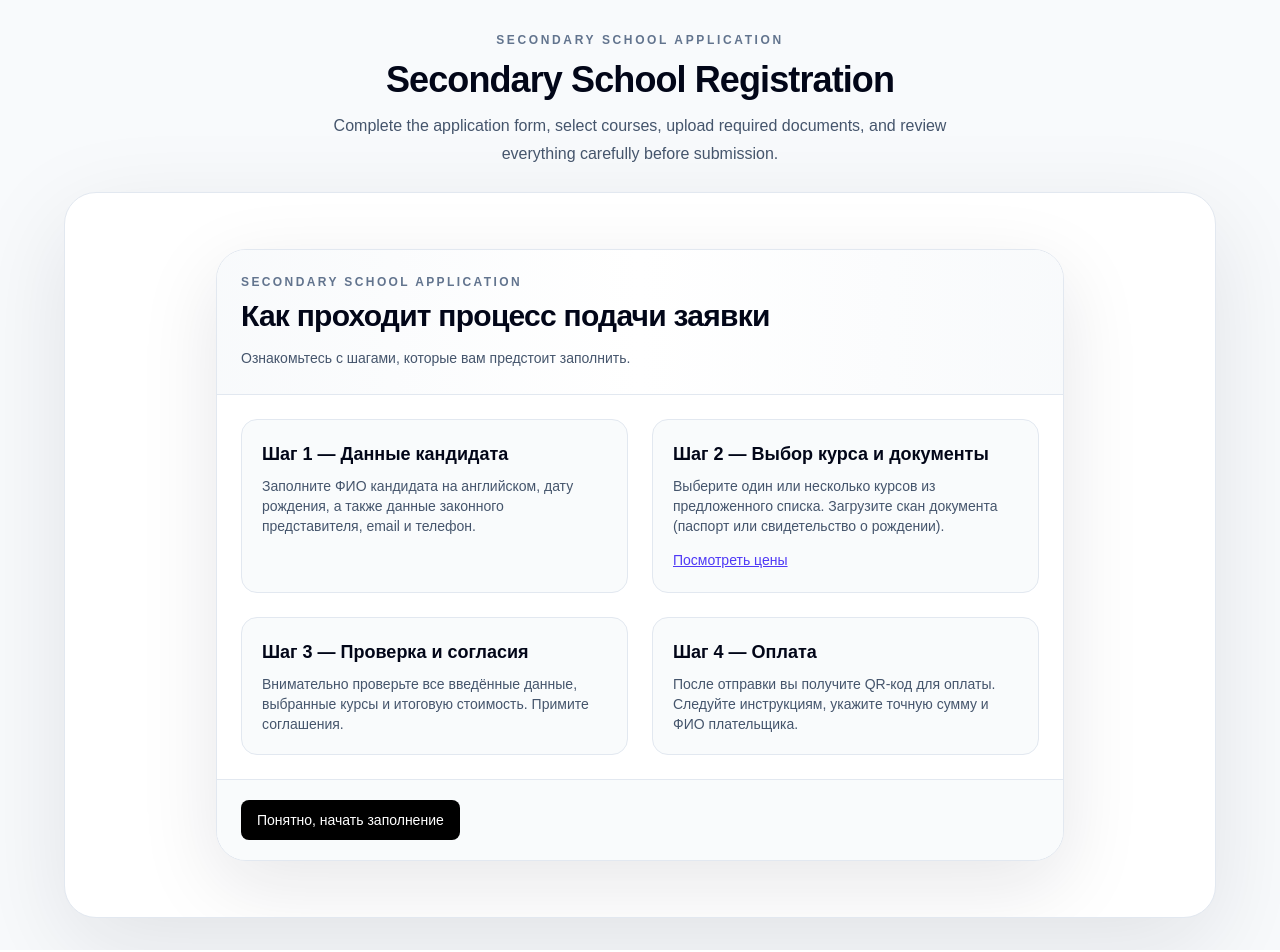
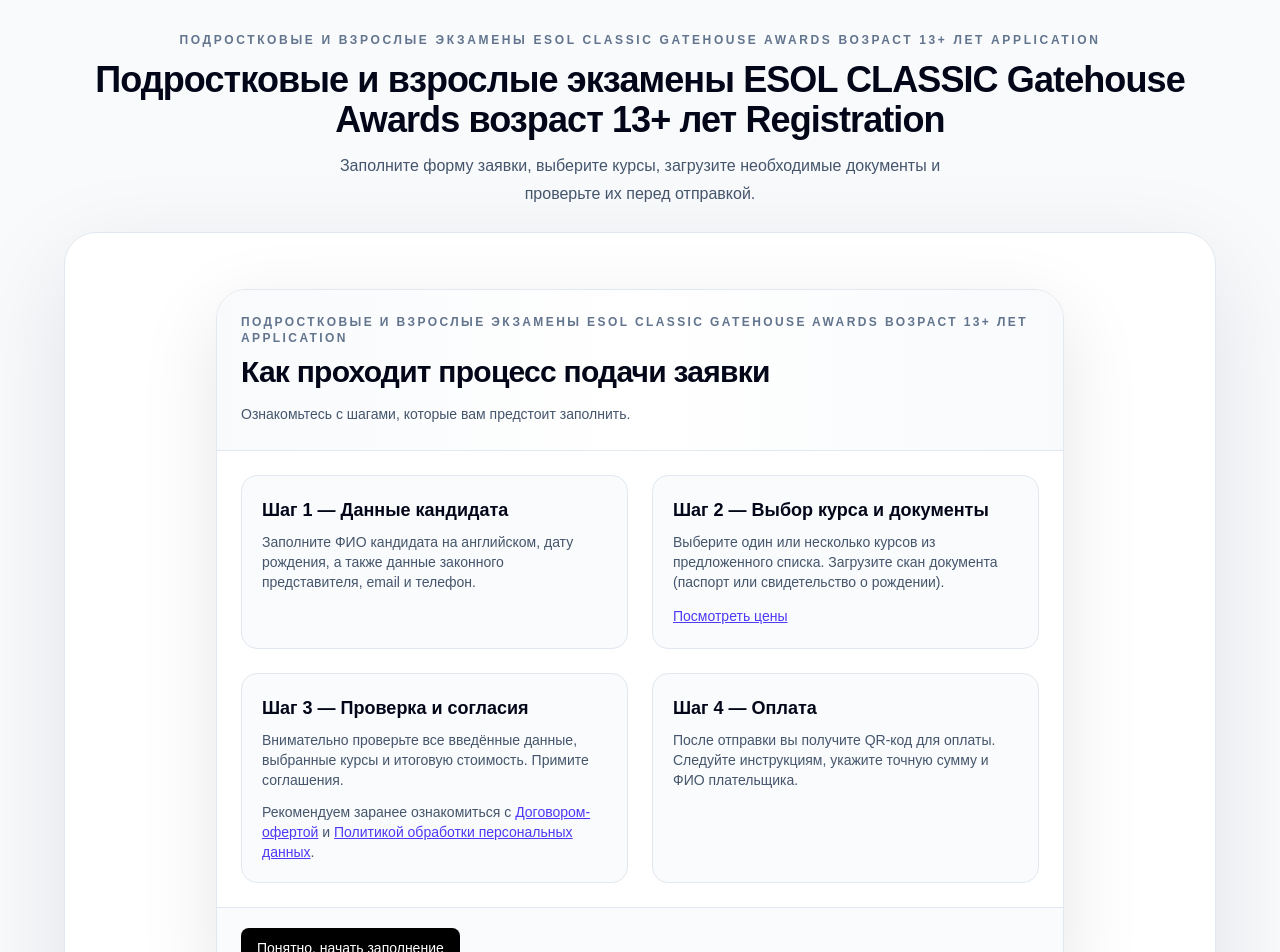
Before and after one commit to infols2021-lab/ga_reg_tefl, a Next.js app: page /apply/schools/secondary in a window 1280 px wide. Shown: the top 952 px of the page. Built offline with nearby package versions, Linux system fonts and the light colour scheme; no server answers.

Commit message:
feat: smart configuration loading

```diff
--- a/app/apply/schools/primary/page.tsx
+++ b/app/apply/schools/primary/page.tsx
@@ -6,13 +6,13 @@ export default function PrimarySchoolApplyPage() {
       <div className="mx-auto w-full max-w-6xl">
         <div className="mb-6 text-center">
           <p className="text-xs font-semibold uppercase tracking-[0.22em] text-slate-500">
-            Primary School Application
+             Экзамены для детей Cadets Gatehouse Awards возраст 6-13 лет Application
           </p>
           <h1 className="mt-3 text-3xl font-semibold tracking-tight text-slate-950 sm:text-4xl">
-            Primary School Registration
+            Экзамены для детей Cadets Gatehouse Awards возраст 6-13 лет Registration
           </h1>
           <p className="mx-auto mt-3 max-w-2xl text-sm leading-7 text-slate-600 sm:text-base">
-            Complete the application form, select courses, upload required documents, and review before submission.
+            Заполните форму заявки, выберите курсы, загрузите необходимые документы и проверьте их перед отправкой.
           </p>
         </div>
 
--- a/app/apply/schools/secondary/page.tsx
+++ b/app/apply/schools/secondary/page.tsx
@@ -6,13 +6,13 @@ export default function SecondarySchoolApplyPage() {
       <div className="mx-auto w-full max-w-6xl">
         <div className="mb-6 text-center">
           <p className="text-xs font-semibold uppercase tracking-[0.22em] text-slate-500">
-            Secondary School Application
+            Подростковые и взрослые экзамены ESOL CLASSIC Gatehouse Awards возраст 13+ лет Application
           </p>
           <h1 className="mt-3 text-3xl font-semibold tracking-tight text-slate-950 sm:text-4xl">
-            Secondary School Registration
+            Подростковые и взрослые экзамены ESOL CLASSIC Gatehouse Awards возраст 13+ лет Registration
           </h1>
           <p className="mx-auto mt-3 max-w-2xl text-sm leading-7 text-slate-600 sm:text-base">
-            Complete the application form, select courses, upload required documents, and review everything carefully before submission.
+            Заполните форму заявки, выберите курсы, загрузите необходимые документы и проверьте их перед отправкой.
           </p>
         </div>
 
--- a/components/schools/primary/steps/step-0-intro.tsx
+++ b/components/schools/primary/steps/step-0-intro.tsx
@@ -4,11 +4,14 @@ import { Button } from '@/components/ui/button';
 import Link from 'next/link';
 
 export default function Step0Intro({ onStart }: { onStart: () => void }) {
+  const policyLink = process.env.NEXT_PUBLIC_PRIMARY_POLICY_PDF_URL || '#';
+  const termsLink = process.env.NEXT_PUBLIC_PRIMARY_TERMS_PDF_URL || '#';
+
   return (
     <div className="overflow-hidden rounded-[30px] border border-slate-200 bg-white shadow-[0_24px_80px_rgba(15,23,42,0.10)]">
       <div className="border-b border-slate-200 bg-gradient-to-r from-slate-50 via-white to-slate-50 px-6 py-6">
         <p className="text-xs font-semibold uppercase tracking-[0.2em] text-slate-500">
-          Primary School Application
+          Экзамены для детей Cadets Gatehouse Awards возраст 6-13 лет Application
         </p>
         <h2 className="mt-2 text-3xl font-semibold tracking-tight text-slate-950">
           Как проходит процесс подачи заявки
@@ -40,6 +43,16 @@ export default function Step0Intro({ onStart }: { onStart: () => void }) {
           <p className="mt-2 text-sm text-slate-600">
             Внимательно проверьте все введённые данные, выбранные курсы и итоговую стоимость. Примите соглашения.
           </p>
+          <p className="mt-3 text-sm text-slate-600">
+            Рекомендуем заранее ознакомиться с{' '}
+            <a href={termsLink} target="_blank" rel="noreferrer" className="font-medium text-indigo-600 underline">
+              Договором-офертой
+            </a>
+            {' '}и{' '}
+            <a href={policyLink} target="_blank" rel="noreferrer" className="font-medium text-indigo-600 underline">
+              Политикой обработки персональных данных
+            </a>.
+          </p>
         </div>
         <div className="rounded-2xl border border-slate-200 bg-slate-50/80 p-5">
           <h3 className="text-lg font-semibold text-slate-950">Шаг 4 — Оплата</h3>
--- a/components/schools/secondary/secondary-form.tsx
+++ b/components/schools/secondary/secondary-form.tsx
@@ -38,6 +38,7 @@ export default function SecondaryForm() {
     email: '',
     phone: '',
     examLocationId: '',
+    isOver18: false,
     selectedCourseIds: [],
     hasUploadedDocument: false,
     confirmedIdDocumentAttached: false,
@@ -60,16 +61,18 @@ export default function SecondaryForm() {
   }
 
   function validateStep1() {
-    return (
+    const common =
       form.candidateFirstName &&
       form.candidateSurname &&
       form.dateOfBirth &&
-      form.guardianFirstName &&
-      form.guardianSurname &&
       form.email &&
       form.phone &&
-      form.examLocationId
-    );
+      form.examLocationId;
+
+    if (!form.isOver18) {
+      return common && form.guardianFirstName && form.guardianSurname;
+    }
+    return common;
   }
 
   function validateStep2() {
@@ -116,7 +119,11 @@ export default function SecondaryForm() {
   async function update(id: string, stepNum: number) {
     const res = await fetch('/api/applications/secondary/update-step', {
       method: 'POST',
-      body: JSON.stringify({ applicationId: id, step: stepNum, data: form }),
+      body: JSON.stringify({
+        applicationId: id,
+        step: stepNum,
+        data: form,
+      }),
     });
     const json = await res.json();
     if (!json.ok) throw new Error(json.error.message);
--- a/components/schools/secondary/steps/step-0-intro.tsx
+++ b/components/schools/secondary/steps/step-0-intro.tsx
@@ -4,11 +4,14 @@ import { Button } from '@/components/ui/button';
 import Link from 'next/link';
 
 export default function Step0Intro({ onStart }: { onStart: () => void }) {
+  const policyLink = process.env.NEXT_PUBLIC_SECONDARY_POLICY_PDF_URL || '#';
+  const termsLink = process.env.NEXT_PUBLIC_SECONDARY_TERMS_PDF_URL || '#';
+
   return (
     <div className="overflow-hidden rounded-[30px] border border-slate-200 bg-white shadow-[0_24px_80px_rgba(15,23,42,0.10)]">
       <div className="border-b border-slate-200 bg-gradient-to-r from-slate-50 via-white to-slate-50 px-6 py-6">
         <p className="text-xs font-semibold uppercase tracking-[0.2em] text-slate-500">
-          Secondary School Application
+          Подростковые и взрослые экзамены ESOL CLASSIC Gatehouse Awards возраст 13+ лет Application
         </p>
         <h2 className="mt-2 text-3xl font-semibold tracking-tight text-slate-950">
           Как проходит процесс подачи заявки
@@ -40,6 +43,16 @@ export default function Step0Intro({ onStart }: { onStart: () => void }) {
           <p className="mt-2 text-sm text-slate-600">
             Внимательно проверьте все введённые данные, выбранные курсы и итоговую стоимость. Примите соглашения.
           </p>
+          <p className="mt-3 text-sm text-slate-600">
+            Рекомендуем заранее ознакомиться с{' '}
+            <a href={termsLink} target="_blank" rel="noreferrer" className="font-medium text-indigo-600 underline">
+              Договором-офертой
+            </a>
+            {' '}и{' '}
+            <a href={policyLink} target="_blank" rel="noreferrer" className="font-medium text-indigo-600 underline">
+              Политикой обработки персональных данных
+            </a>.
+          </p>
         </div>
         <div className="rounded-2xl border border-slate-200 bg-slate-50/80 p-5">
           <h3 className="text-lg font-semibold text-slate-950">Шаг 4 — Оплата</h3>
--- a/components/teachers/steps/step-0-intro.tsx
+++ b/components/teachers/steps/step-0-intro.tsx
@@ -4,6 +4,9 @@ import { Button } from '@/components/ui/button';
 import Link from 'next/link';
 
 export default function Step0Intro({ onStart }: { onStart: () => void }) {
+  const policyLink = process.env.NEXT_PUBLIC_TEACHERS_POLICY_PDF_URL || '#';
+  const termsLink = process.env.NEXT_PUBLIC_TEACHERS_TERMS_PDF_URL || '#';
+
   return (
     <div className="overflow-hidden rounded-[30px] border border-slate-200 bg-white shadow-[0_24px_80px_rgba(15,23,42,0.10)]">
       <div className="border-b border-slate-200 bg-gradient-to-r from-slate-50 via-white to-slate-50 px-6 py-6">
@@ -116,6 +119,16 @@ export default function Step0Intro({ onStart }: { onStart: () => void }) {
             Внимательно проверьте все введённые данные, выбранные курсы и
             итоговую стоимость. Примите соглашения и подтвердите отправку.
           </p>
+          <p className="mt-3 text-sm text-slate-600">
+            Рекомендуем заранее ознакомиться с{' '}
+            <a href={termsLink} target="_blank" rel="noreferrer" className="font-medium text-indigo-600 underline">
+              Договором-офертой
+            </a>
+            {' '}и{' '}
+            <a href={policyLink} target="_blank" rel="noreferrer" className="font-medium text-indigo-600 underline">
+              Политикой обработки персональных данных
+            </a>.
+          </p>
           <p className="mt-3 text-sm font-medium text-rose-600">
             После перехода к оплате редактирование станет недоступно.
           </p>
```
Also changed, not shown: components/schools/secondary/steps/step-1-personal.tsx (+39 -3 lines).
